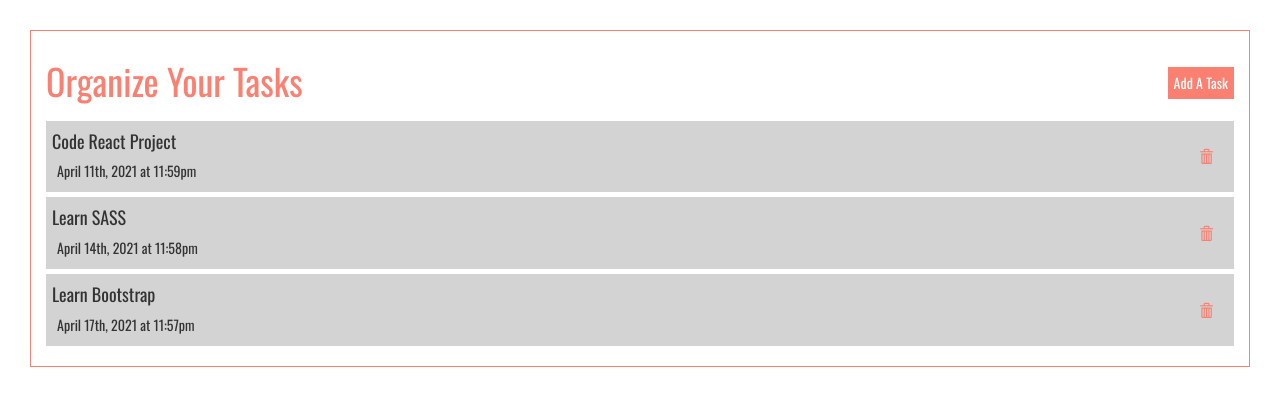
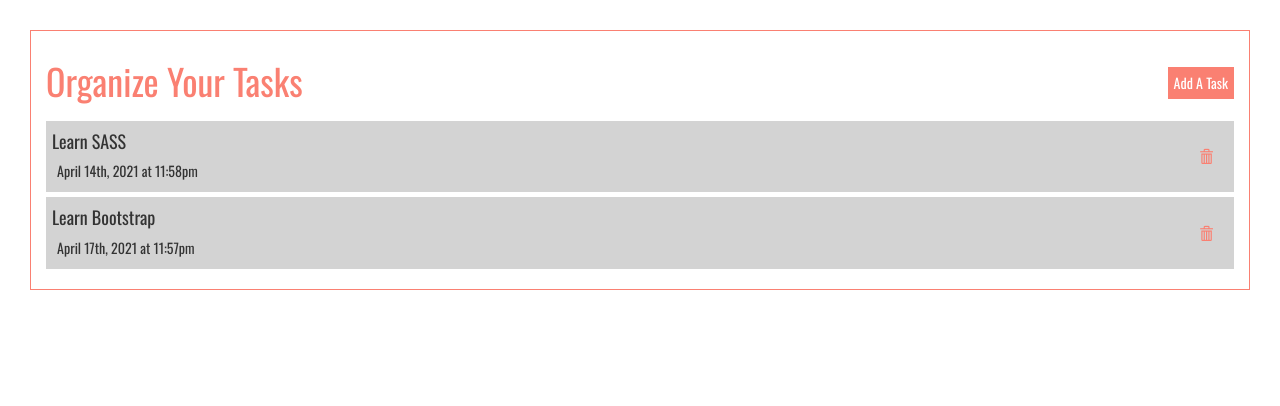
Before and after one commit to reneehammons/TaskOrganizer, a React (Create React App) app: page / in a window 1280 px wide. Shown: the top 406 px of the page. Built offline with nearby package versions, Linux system fonts and the light colour scheme; data requests are answered from the project's data file.

Commit message:
Used Json Server to add, delete, and get tasks

```diff
--- /dev/null
+++ b/db.json
@@ -0,0 +1,18 @@
+{
+  "tasks": [
+    {
+      "id": "task2",
+      "text": "Learn SASS",
+      "date": "April 14th, 2021",
+      "time": "11:58pm",
+      "highlight": false
+    },
+    {
+      "id": "task3",
+      "text": "Learn Bootstrap",
+      "date": "April 17th, 2021",
+      "time": "11:57pm",
+      "highlight": false
+    }
+  ]
+}
--- a/package.json
+++ b/package.json
@@ -6,6 +6,7 @@
     "@testing-library/jest-dom": "^5.11.10",
     "@testing-library/react": "^11.2.6",
     "@testing-library/user-event": "^12.8.3",
+    "json-server": "^0.16.3",
     "react": "^17.0.2",
     "react-dom": "^17.0.2",
     "react-scripts": "4.0.3",
@@ -15,7 +16,8 @@
     "start": "react-scripts start",
     "build": "react-scripts build",
     "test": "react-scripts test",
-    "eject": "react-scripts eject"
+    "eject": "react-scripts eject",
+    "server": "json-server --watch db.json --port 5000"
   },
   "eslintConfig": {
     "extends": [
--- a/src/App.js
+++ b/src/App.js
@@ -1,34 +1,30 @@
-import { useState } from 'react'
+import { useState, useEffect } from 'react'
 import Header from './components/Header'
 import Tasks from './components/Tasks'
 import AddTask from './components/AddTask'
+import { findRenderedDOMComponentWithTag } from 'react-dom/test-utils'
 
 function App() {
   const [dropdown, setDropdown] = useState(false)
 
-  const [tasks, setTasks] = useState([
-    {
-      id: 'task1',
-      text: 'Code React Project',
-      date: 'April 11th, 2021',
-      time: '11:59pm',
-      highlight: false,
-    },
-    {
-      id: 'task2',
-      text: 'Learn SASS',
-      date: 'April 14th, 2021',
-      time: '11:58pm',
-      highlight: false,
-    },
-    {
-      id: 'task3',
-      text: 'Learn Bootstrap',
-      date: 'April 17th, 2021',
-      time: '11:57pm',
-      highlight: false,
+  const [tasks, setTasks] = useState([])
+
+  useEffect(() => {
+    const getTasks= async () => {
+      const tasksFromServer = await fetchTasks()
+      setTasks(tasksFromServer)
     }
-  ])
+
+    getTasks()
+  }, [])
+
+  //Fetch Tasks
+  const fetchTasks = async () => {
+    const response = await fetch('http://localhost:5000/tasks')
+    const data = await response.json()
+
+    return data
+  }
 
   //addTaskDropdown sets the dropdown state to a boolean
   const addTaskDropdown = () => {
@@ -44,7 +40,11 @@ function App() {
   }
 
   //deleteTask removes the task from the tasks state
-  const deleteTask = (id) => {
+  const deleteTask = async (id) => {
+    await fetch(`http://localhost:5000/tasks/${id}`, {
+      method: 'DELETE'
+    })
+
     setTasks(tasks.filter((task) => task.id !== id))
   }
 
```
Also changed, not shown: 1 other file (tests, documents, lock files or other folders).
